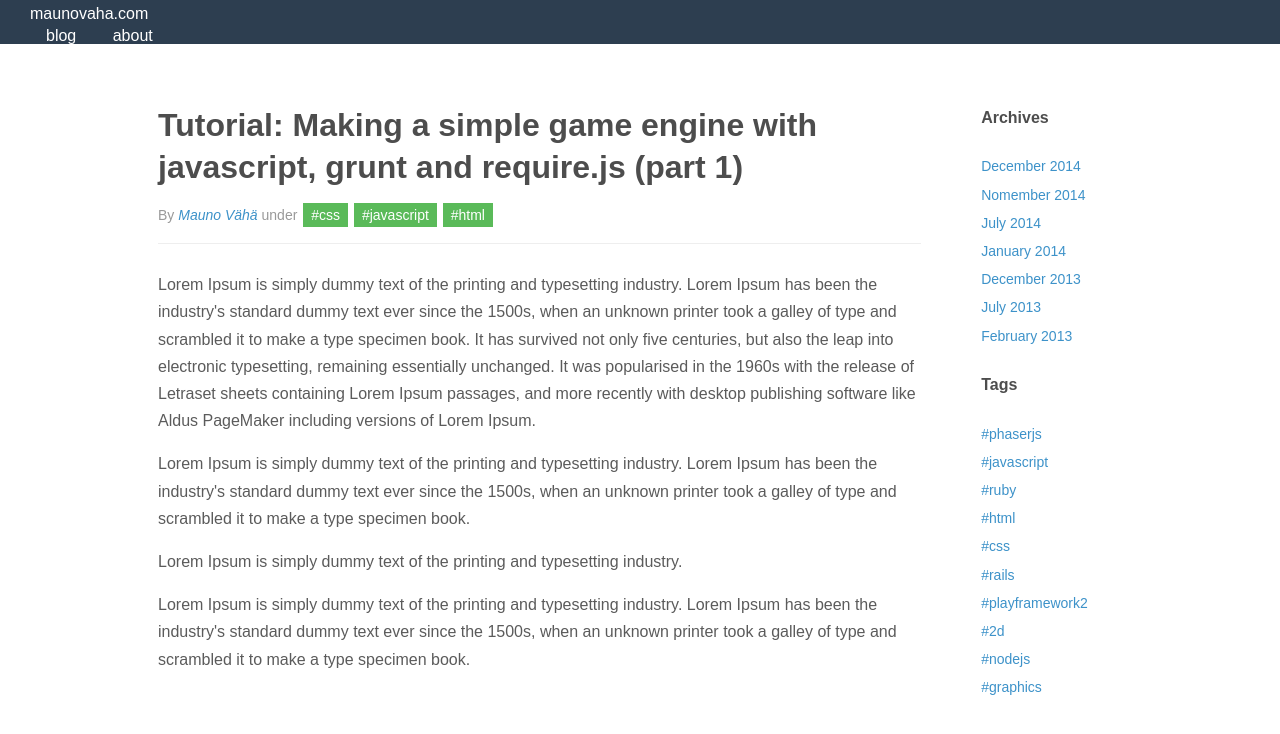
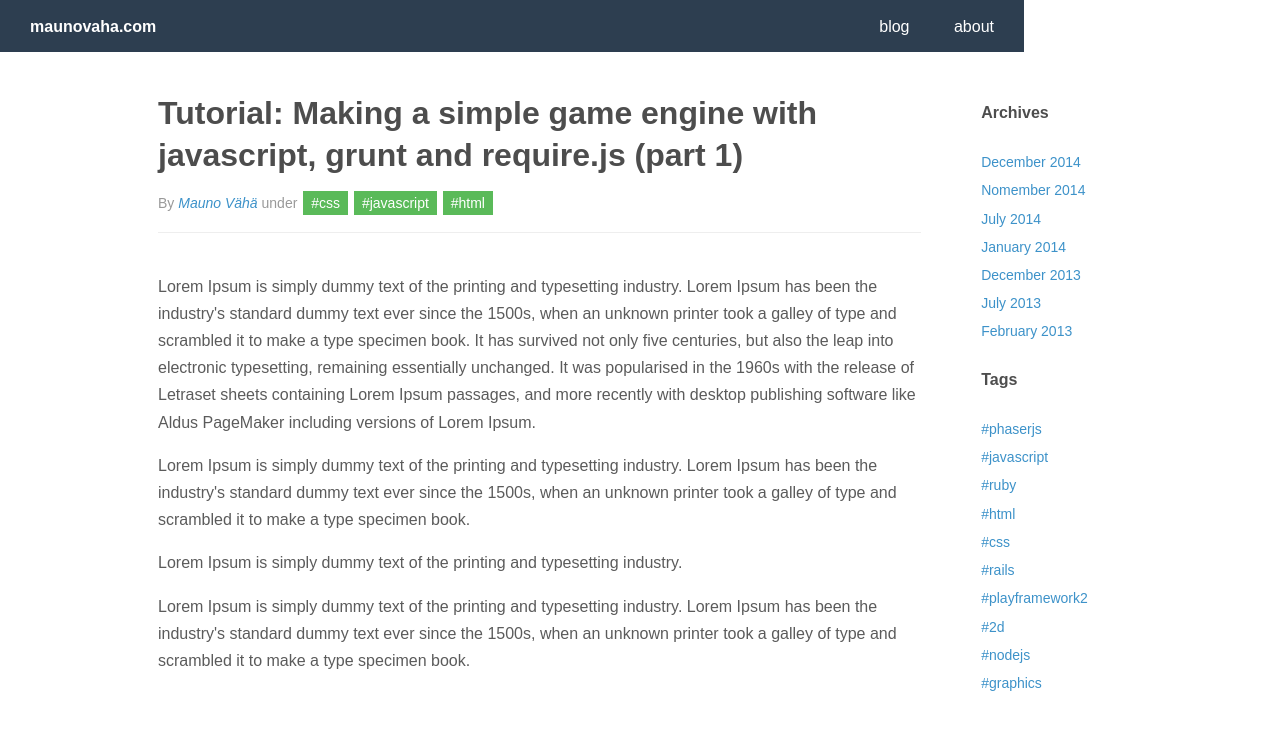
Before and after one commit to maunovaha/maunovaha.com, a Jekyll site: the page built from index.html, in a window 1280 px wide. Shown: the top 734 px of the page. Built offline with Jekyll 4.4.1, drawn with Linux system fonts in a browser that asks for light colours.

Commit message:
Further layout fixes

```diff
--- a/_layouts/default.html
+++ b/_layouts/default.html
@@ -3,7 +3,7 @@
 <head>
   <meta charset="utf-8">
   <meta name="viewport" content="width=device-width, initial-scale=1.0">
-  <meta name="description" content="A humble journey of a man from beginner to pro in programming.">
+  <meta name="description" content="An epic journey of a man from beginner to pro in programming.">
   <title>maunovaha.github.io</title>
   <link rel="stylesheet" href="{{ "/css/main.css" | prepend: site.baseurl }}">
 </head>
@@ -12,17 +12,17 @@
 <!-- HTML5 games, tutorials and things you wan't to know about software development. -->
 <!-- Everything you ever wanted to know about .... mostly games -->
 
-<header class="site-header">
-  <div class="content pure-g">
-    <div class="pure-u-1">
-      <a href="/blog" class="pure-menu-heading">maunovaha.com</a>
-      <nav>
-        <ul>
-          <li><a href="/blog" class="selected">Blog</a></li>
-          <li><a href="/about">About</a></li>
-        </ul>
-      </nav>
-    </div>
+<header class="site-header pure-g">
+  <div class="pure-u-1 pure-u-lg-19-24">
+    <a href="/blog" class="logo">maunovaha.com</a>
+  </div>
+  <div class="pure-u-1 pure-u-lg-5-24">
+    <nav>
+      <ul>
+        <li><a href="/blog" class="selected">blog</a></li>
+        <li><a href="/about">about</a></li>
+      </ul>
+    </nav>
   </div>
   <!--
   <div class="content pure-g">
--- a/_sass/_base.scss
+++ b/_sass/_base.scss
@@ -7,7 +7,6 @@
 body {
   line-height: 1.7em;
   color: #5b5b5b;
-  /*font-size: 13px;*/
 }
 
 h1,
--- a/_sass/_content.scss
+++ b/_sass/_content.scss
@@ -1,13 +1,13 @@
 .site-content {
   max-width: 1024px;
-  margin: 30px auto;
+  margin: 40px auto; /* 51px is height of a header */
   padding: 0px 30px;
 }
 
 .site-content .post {
   .post-header {
     border-bottom: 1px solid #eee;
-    margin-bottom: 27px;
+    margin-bottom: 40px;
   }
 
   .post-header .post-title {
@@ -59,18 +59,21 @@
 
 .site-content .post-navigation {
   padding-left: 60px;
+  /*text-align: right;*/
 
   .post-navigation-group:first-child h4 {
     margin-top: 0px;
   }
 
   .post-navigation-group h4 {
-    /*margin-bottom: 10px;*/
+    line-height: 42px;
+    margin: 13.78000069px 0px;
   }
 
   .post-navigation-group ul {
     margin: 0px;
     padding: 0px;
+    color: #E0E0E0;
   }
 
   .post-navigation-group ul li {
@@ -94,8 +97,10 @@
 
 @media screen and (min-width: 64em) {
 
+  /*
   .site-content {
     margin: 60px auto;
   }
+  */
 
 }
--- a/_sass/_header.scss
+++ b/_sass/_header.scss
@@ -1,12 +1,8 @@
 .site-header {
   background: #2d3e50;
-}
-
-.site-header .content {
+  padding: 12px 30px;
   color: #fff;
-  /*max-width: 1280px;*/
-  padding: 0px 30px;
-  margin: 0 auto;
+  max-width: 1024px;
 
   a,
   a:visited,
@@ -26,24 +22,30 @@
     text-decoration: underline;
   }
 
-  h1 {
-    margin: 10px 0px 10px 0px;
-    font-size: 16px;
+  .logo {
+    font-weight: bold;
+    display: inline-block;
+    *display: inline;
+    zoom: 1;
+    vertical-align: middle;
   }
 
-  p {
-    margin: 0px;
+  .logo:hover {
+    text-decoration: none;
   }
 
   nav {
-    /*margin: 22px 0px 0px 0px; */ /* 22px 0px 20px 0px; */
+    display: inline-block;
+    *display: inline;
+    zoom: 1;
+    vertical-align: middle;
+    float: right;
   }
 
   ul {
     padding: 0px;
     margin: 0px;
     list-style: none;
-    line-height: 16px;
   }
 
   ul li {
@@ -55,8 +57,12 @@
 
   ul li a {
     margin: 0px;
-    padding: 0px 16px;  /* 33px 40px; */
+    padding: 0px;
     float: left;
+  }
+
+  ul li:first-child a {
+    padding: 0px 40px;
   }
 
   ul li a.selected {
```
